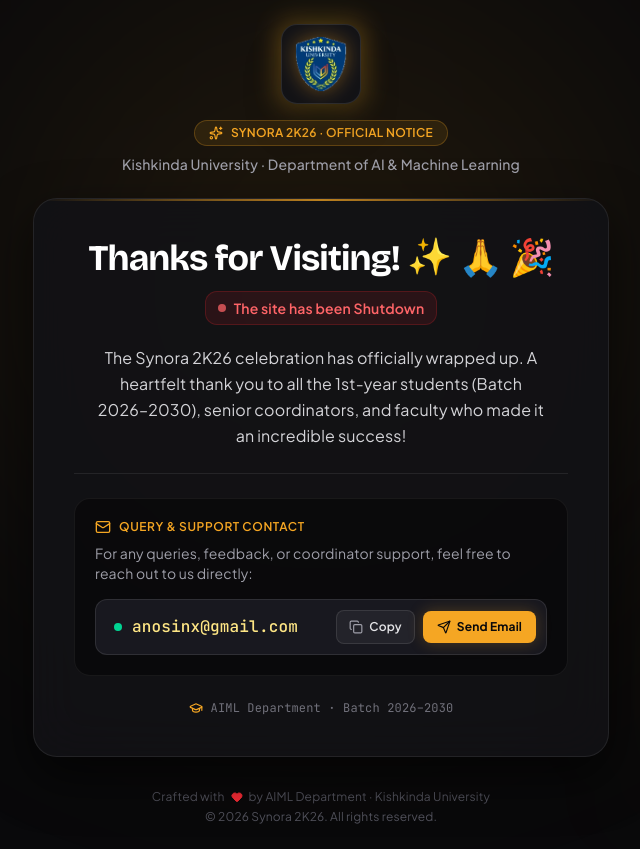
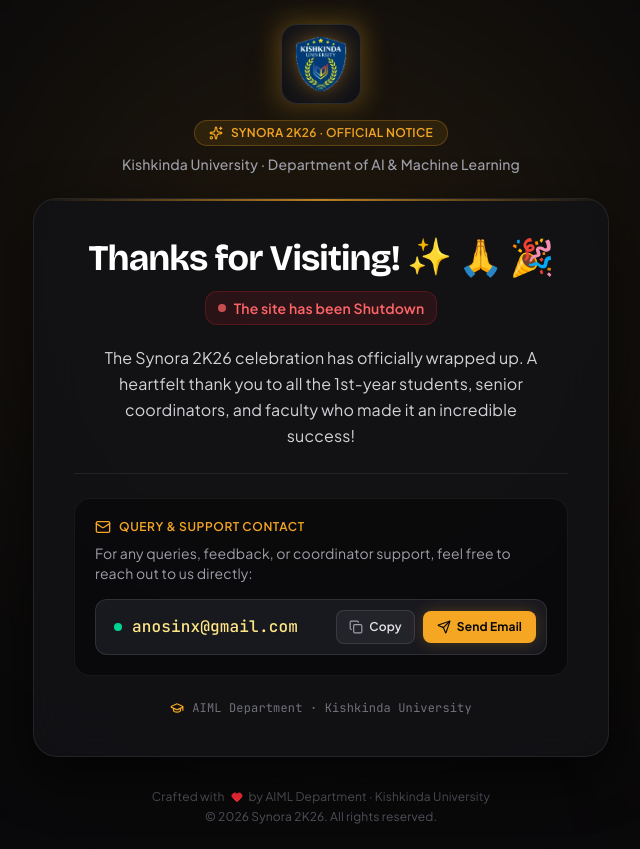
Before and after one commit to PRAVEENKING09/synora2026, a React (Vite) app: page / in a window 1280 px wide. Shown: the whole page, without its empty margins (319-959 px from the left). Built offline with nearby package versions, Linux system fonts and the light colour scheme.

Commit message:
refactor: remove batch 2026-2030 reference from shutdown notice

```diff
--- a/src/components/ShutdownNotice.tsx
+++ b/src/components/ShutdownNotice.tsx
@@ -90,7 +90,7 @@ export function ShutdownNotice({ config = EVENT_CONFIG }: ShutdownNoticeProps) {
           </div>
 
           <p className="text-sm sm:text-base text-zinc-300 leading-relaxed max-w-md mx-auto mb-6">
-            The Synora 2K26 celebration has officially wrapped up. A heartfelt thank you to all the 1st-year students (Batch 2026–2030), senior coordinators, and faculty who made it an incredible success!
+            The Synora 2K26 celebration has officially wrapped up. A heartfelt thank you to all the 1st-year students, senior coordinators, and faculty who made it an incredible success!
           </p>
 
           {/* Divider */}
@@ -146,10 +146,10 @@ export function ShutdownNotice({ config = EVENT_CONFIG }: ShutdownNoticeProps) {
             </div>
           </div>
 
-          {/* Batch badge */}
+          {/* Department badge */}
           <div className="mt-6 flex items-center justify-center gap-2 text-xs text-zinc-500 font-mono">
             <GraduationCap className="w-3.5 h-3.5 text-[#F5A623]" />
-            <span>AIML Department · Batch 2026–2030</span>
+            <span>AIML Department · Kishkinda University</span>
           </div>
         </div>
 
```
